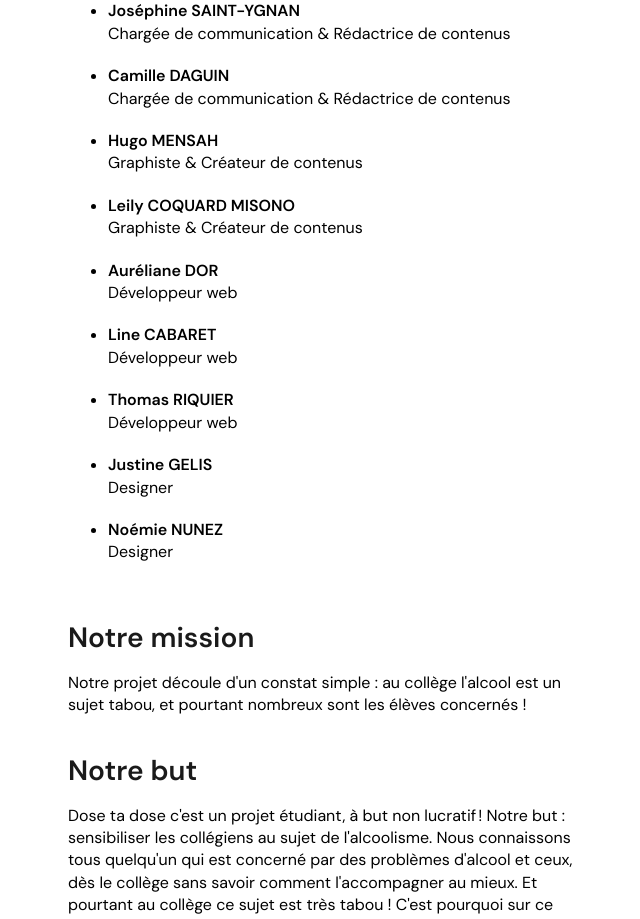
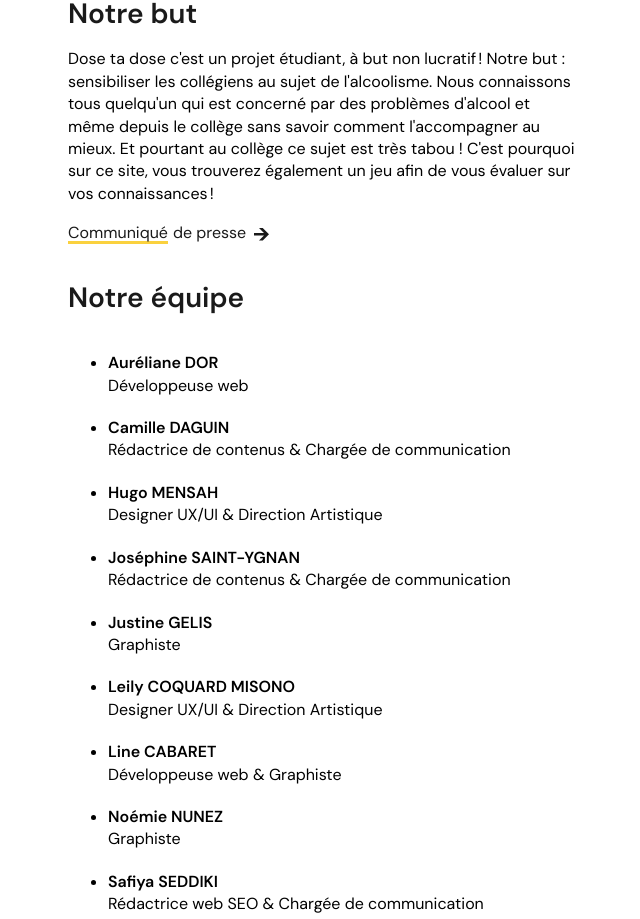
Before and after one commit to AurelianeD/dose-ta-dose, a SvelteKit app: page /about in a window 1280 px wide. Shown: the part 370-1289 px from the top of the page, without its empty margins (316-956 px from the left). Built offline with nearby package versions, Linux system fonts and the light colour scheme.

Commit message:
About modif

```diff
--- a/src/routes/about/+page.svelte
+++ b/src/routes/about/+page.svelte
@@ -1,41 +1,42 @@
 <script>
 	import '$lib/styles/styles.css';
-  import Header from '$lib/components/Header.svelte';
-  import Footer from '$lib/components/Footer.svelte';
 	import Link from '$lib/components/Link.svelte';
-	import MisePoint from '$lib/components/MisePoint.svelte';
-	import QuizButton from '$lib/components/QuizButton.svelte';
 </script>
 
 <div class="contenu">
 	<h1>À <span class="encadre">propos</span></h1>
 	<div class="paragraphe">
-      <h2>Notre équipe</h2>
-      <ul>
-        <li><span class="bold">Safiya SEDDIKI</span> <br>Rédactrice web SEO & Rédactrice de contenus</li>
-        <li><span class="bold">Joséphine SAINT-YGNAN</span> <br>Chargée de communication & Rédactrice de contenus</li>
-        <li><span class="bold">Camille DAGUIN</span> <br>Chargée de communication & Rédactrice de contenus</li>
-        <li><span class="bold">Hugo MENSAH</span> <br> Graphiste & Créateur de contenus </li>
-        <li><span class="bold">Leily COQUARD MISONO</span> <br>Graphiste & Créateur de contenus</li>
-        <li><span class="bold">Auréliane DOR</span> <br>Développeur web</li>
-        <li><span class="bold">Line CABARET</span> <br>Développeur web</li>
-        <li><span class="bold">Thomas RIQUIER</span> <br>Développeur web</li>
-        <li><span class="bold">Justine GELIS</span> <br>Designer</li>
-        <li><span class="bold">Noémie NUNEZ</span> <br>Designer</li>
-      </ul>
-    </div>
-    <div class="paragraphe">
 		<h2>Notre mission</h2>
-        <p>Notre projet découle d'un constat simple : au collège l'alcool est un sujet tabou, et pourtant nombreux sont les élèves concernés !</p>
+		<p>
+			Notre projet découle d'un constat simple : au collège l'alcool est un sujet tabou, et pourtant nombreux sont les élèves concernés !
+		</p>
 	</div>
 	<div class="paragraphe">
 		<h2>Notre but</h2>
-        <p>Dose ta dose c'est un projet étudiant, à but non lucratif ! Notre but : sensibiliser les collégiens au sujet de l'alcoolisme. Nous connaissons tous quelqu'un qui est concerné par des problèmes d'alcool et ceux, dès le collège sans savoir comment l'accompagner au mieux. Et pourtant au collège ce sujet est très tabou ! C'est pourquoi sur ce site, vous trouverez également un jeu afin de vous évaluer sur vos connaissances !</p>
+		<p>
+      Dose ta dose c'est un projet étudiant, à but non lucratif ! Notre but : sensibiliser les collégiens au sujet de l'alcoolisme. Nous connaissons tous quelqu'un qui est concerné par des problèmes d'alcool et même depuis le collège sans savoir comment l'accompagner au mieux. Et pourtant au collège ce sujet est très tabou ! C'est pourquoi sur ce site, vous trouverez également un jeu afin de vous évaluer sur vos connaissances !
+		</p>
+    <Link path="" textUnderline="Communiqué" text="de presse" />
+	</div>
+	<div class="paragraphe">
+		<h2>Notre équipe</h2>
+		<ul>
+      <li><span class="bold">Auréliane DOR</span> <br />Développeuse web</li>
+      <li><span class="bold">Camille DAGUIN</span> <br />Rédactrice de contenus & Chargée de communication</li>
+      <li><span class="bold">Hugo MENSAH</span> <br /> Designer UX/UI & Direction Artistique</li>
+      <li><span class="bold">Joséphine SAINT-YGNAN</span> <br />Rédactrice de contenus & Chargée de communication</li>
+			<li><span class="bold">Justine GELIS</span> <br />Graphiste</li>
+      <li><span class="bold">Leily COQUARD MISONO</span> <br />Designer UX/UI & Direction Artistique</li>
+			<li><span class="bold">Line CABARET</span> <br />Développeuse web & Graphiste</li>
+      <li><span class="bold">Noémie NUNEZ</span> <br />Graphiste</li>
+			<li><span class="bold">Safiya SEDDIKI</span> <br />Rédactrice web SEO  & Chargée de communication</li>
+			<li><span class="bold">Thomas RIQUIER</span> <br />Développeur web & Graphiste</li>
+		</ul>
 	</div>
 </div>
 
 <style>
-    .contenu{
+	.contenu {
 		max-width: 60vw;
 		margin: auto;
 		margin-top: 50px;
@@ -48,37 +49,39 @@
 		line-height: 140%;
 	}
 
-    .encadre{
+	.encadre {
 		background-color: var(--yellow);
 		padding: 0 5px;
 	}
 
-    .paragraphe{
+	.paragraphe {
 		display: flex;
 		flex-direction: column;
 		gap: 20px;
 		max-width: 40vw;
 	}
 
-    li{
+	li {
 		margin: 20px 40px;
 		line-height: 140%;
 		list-style-type: disc;
 		font-family: 'DM Sans', sans-serif;
 	}
 
-    .bold{
+	.bold {
 		font-weight: 600;
 	}
 
-    @media screen and (max-width: 1000px){
-      .contenu{
+	@media screen and (max-width: 1000px) {
+		.contenu {
 			max-width: 70vw;
 		}
 
-      .paragraphe{
+		.paragraphe {
 			max-width: 80vw;
 		}
+    li {
+		margin: 20px 10px;
 	}
-
+	}
 </style>
```
Lines whose indentation alone changed are shown as unchanged.
